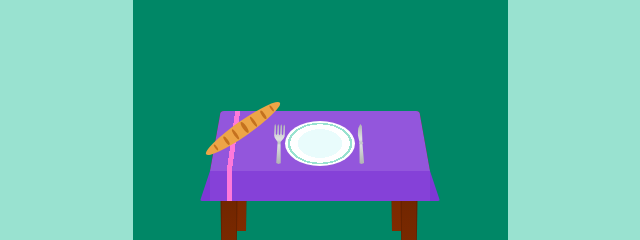
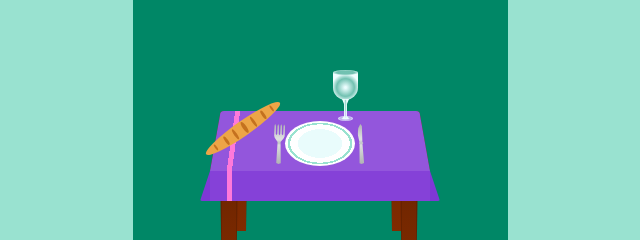
Before and after one commit to NeikaLehlo/P4-OhMyFood, a website: page restaurants/test.html in a window 1280 px wide. Shown: the part 338-578 px from the top of the page, 320-960 px from the left. Drawn offline with Linux system fonts and the light colour scheme; a web font is replaced by a local one.

Commit message:
Add glass

```diff
--- a/SASS/pages/test.scss
+++ b/SASS/pages/test.scss
@@ -2,7 +2,9 @@
     content: '';
     position: absolute;
   }
-
+body{
+    background-color: $color-tertiary;
+}
 .loader{
     display: flex;
     justify-content: center;
@@ -16,7 +18,6 @@
         justify-content: center;
         align-items: center;
         width: 375px;
-        // overflow: hidden;
         background :$color-new-text;
 
         &__animation{
@@ -346,3 +347,115 @@
         }
     }
 }
+
+.glass-wine{
+    z-index:3;
+    &__footer{
+        top: 155px ;
+        left: 205px;
+        height: 5px;
+        width: 15px;
+        border-radius: 50%;
+        background: radial-gradient(ellipse,rgba(235,253,254,1) 5%, rgba(226,251,252,0.5) 50%, rgba(238,254,255,1) 78%);
+        z-index:4;
+    }
+
+    &__leg1{
+        top: 137.5px;
+        left : 211px;
+        height: 10px;
+        width: 3px;
+        background: linear-gradient(90deg, rgba(238,254,255,1) 5%, rgba(226,251,252,0.7119048302914917) 50%, rgba(238,254,255,1) 95%);
+
+        &:before{
+            left:-2px;
+            width: 0px;
+            height: 0px;
+            border-left: 2px solid transparent;
+            border-top: 5px solid rgba(238,254,255,1);
+        }
+
+        &:after{
+            left:3px;
+            width: 0px;
+            height: 0px;
+            border-right: 2px solid transparent;
+            border-top: 5px solid rgba(238,254,255,1);
+        }
+    }
+
+    &__leg2{
+        top: 147.5px;
+        left : 211px;
+        height: 10px;
+        width: 3px;
+        background: linear-gradient(90deg, rgba(238,254,255,1) 5%, rgba(226,251,252,0.7119048302914917) 50%, rgba(238,254,255,1) 95%);
+        // background-color:red;
+
+        &:before{
+            top: 7px;
+            left:-2px;
+            width: 0px;
+            height: 0px;
+            border-left: 2px solid transparent;
+            border-bottom: 3px solid rgba(238,254,255,1);
+        }
+
+        &:after{
+            top: 7px;
+            left:3px;
+            width: 0px;
+            height: 0px;
+            border-right: 2px solid transparent;
+            border-bottom: 3px solid rgba(238,254,255,1);
+        }
+    }
+
+    &__header{
+        top: 114px;
+        left: 200px ;
+        height: 25px;
+        width: 25px;
+        border-bottom-left-radius: 50%;
+        border-bottom-right-radius: 50%;
+        // border: 1px ridge $color-grey-middle;
+         background: radial-gradient(ellipse,rgba(235,253,254,1) 5%, rgba(226,251,252,0.5) 50%, rgba(238,254,255,1) 78%);
+
+        &__top{
+            top: 109px;
+            left: 200px;
+            height: 5px;
+            width: 25px;
+            border-radius: 50% 50% 0% 0%;
+        //     border-bottom-left-radius: 70%;
+        // border-bottom-right-radius: 70%;
+            // border: 1px ridge $color-grey-middle;
+            background: radial-gradient(ellipse, rgba(226,251,252,0.5) 50%, rgba(238,254,255,1) 78%);
+        }
+    }
+
+    // &__wine{
+    //     top: 115px;
+    //     left: 201px ;
+    //     height: 25px;
+    //     width: 23px;
+    //     border-bottom-left-radius: 50%;
+    //     border-bottom-right-radius: 50%;
+    //     border: 1px ridge $color-grey-middle;
+    //     background-color: red;
+
+    //     &__top{
+    //         top: 122.5px;
+    //         left: 201px;
+    //         height: 5px;
+    //         width: 23px;
+    //         border-radius: 50%;
+    //         border: 1px ridge $color-grey-middle;
+    //         background-color: purple;
+    //     }
+    // }
+
+
+
+
+}
--- a/restaurants/test.html
+++ b/restaurants/test.html
@@ -47,6 +47,16 @@
                             <div class="bread__skin bread__skin__6"></div>
                             <div class="bread__skin bread__skin__7"></div>
                         </div>
+                        <div class="glass-wine">
+                            <div class="glass-wine__footer"></div>
+                            <div class="glass-wine__leg1"></div>
+                            <div class="glass-wine__leg2"></div>
+                            <div class="glass-wine__header"></div>
+                            <div class="glass-wine__header__top"></div>
+                            <div class="glass-wine__wine"></div>
+                            <div class="glass-wine__wine__top"></div>
+
+                        </div>
                     </div>
                 </div>
             </div>
```
Also changed, not shown: assets/CSS/style.css, 1 other file.
